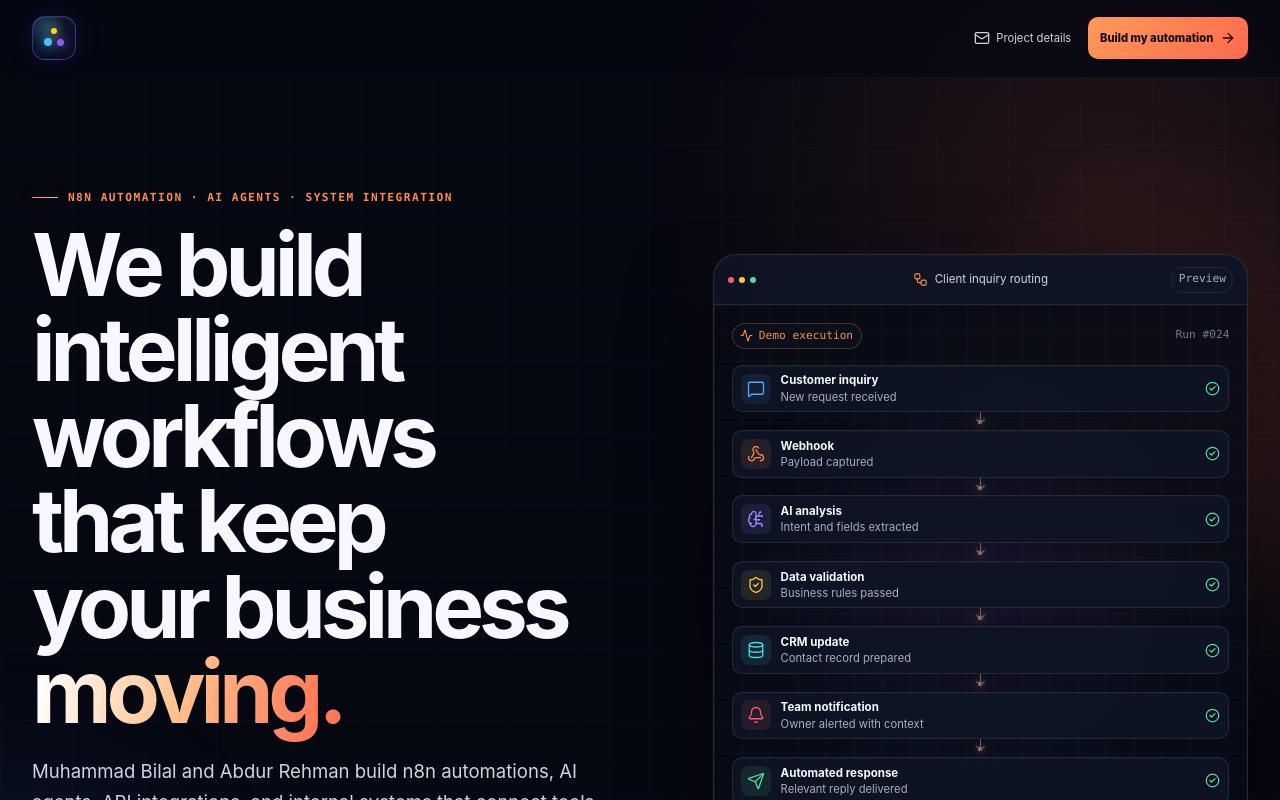
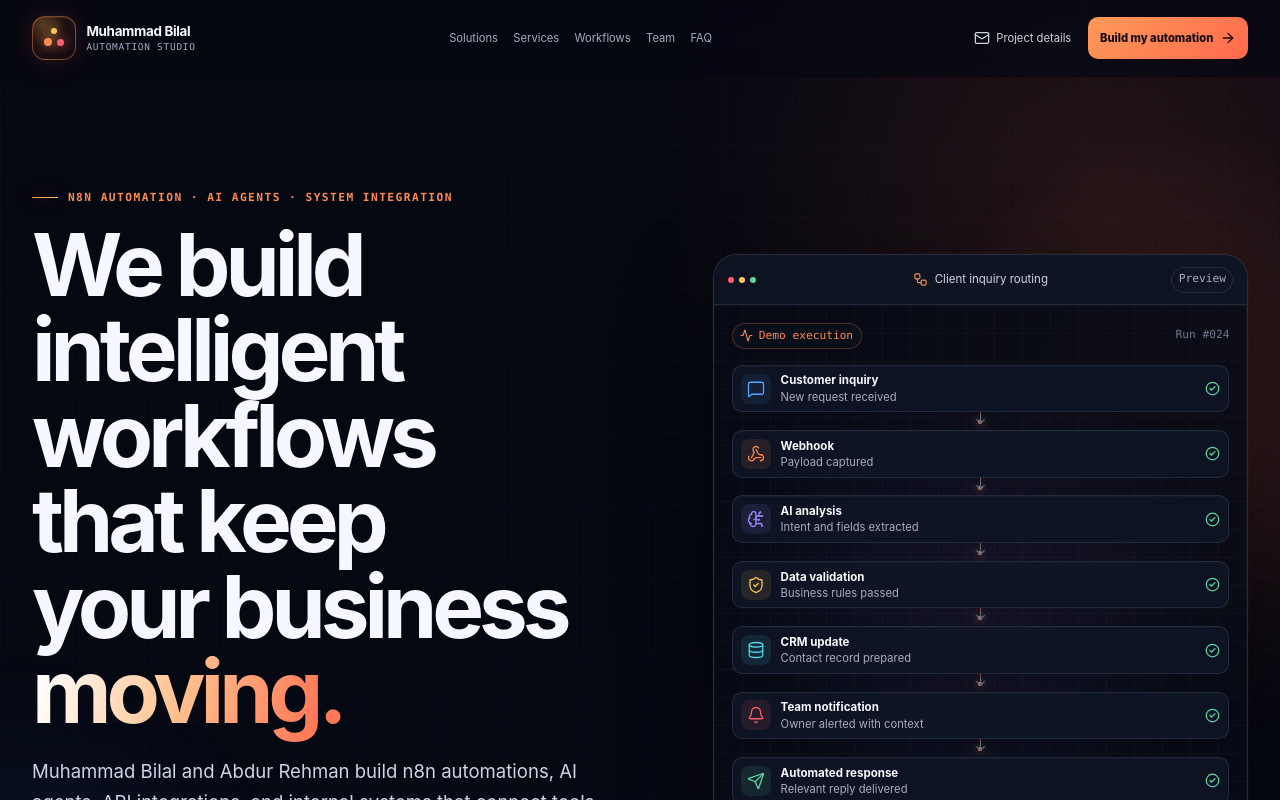
Before and after one commit to Bilal175-gif/Bilal-Portfolio, a Next.js app: page /n8n in a window 1280 px wide. Shown: the top 800 px of the page. Built offline with nearby package versions, Linux system fonts and the light colour scheme.

Commit message:
Add branded automation navigation

```diff
--- a/app/n8n/styles/foundations.css
+++ b/app/n8n/styles/foundations.css
@@ -209,13 +209,56 @@
 
 .n8n-header__brand {
   display: inline-flex;
+  flex: 0 1 auto;
+  min-width: 0;
+}
+
+.n8n-header__brand .brand {
+  gap: 0.65rem;
 }
 
 .n8n-header__brand .brand__signal {
   width: 44px;
   height: 44px;
   flex-basis: 44px;
+  border-color: rgba(255, 138, 76, 0.45);
   border-radius: 13px;
+  background:
+    radial-gradient(circle at 25% 18%, rgba(255, 196, 87, 0.24), transparent 44%),
+    linear-gradient(145deg, #24120f, #100b12);
+  box-shadow:
+    inset 0 1px 0 rgba(255, 255, 255, 0.08),
+    0 0 30px rgba(255, 105, 78, 0.18);
+}
+
+.n8n-header__brand .brand__signal i:nth-child(1) {
+  background: var(--n8n-orange);
+  color: var(--n8n-orange);
+}
+
+.n8n-header__brand .brand__signal i:nth-child(2) {
+  background: var(--n8n-red);
+  color: var(--n8n-red);
+}
+
+.n8n-header__brand .brand__signal i:nth-child(3) {
+  background: var(--n8n-amber);
+  color: var(--n8n-amber);
+}
+
+.n8n-header__brand .brand__copy strong {
+  color: var(--n8n-text);
+}
+
+.n8n-header__brand .brand__copy span {
+  color: var(--n8n-muted);
+  font-family: var(--font-mono);
+  text-transform: uppercase;
+  letter-spacing: 0.08em;
+}
+
+.n8n-header__desktop-nav {
+  display: none;
 }
 
 .n8n-header__actions {
@@ -239,6 +282,69 @@
   font-size: 0.7rem;
   font-weight: 760;
   padding: 0.65rem 0.75rem;
+}
+
+.n8n-header__menu-button {
+  display: inline-grid;
+  width: 42px;
+  height: 42px;
+  flex: 0 0 42px;
+  place-items: center;
+  border: 1px solid var(--n8n-line);
+  border-radius: 10px;
+  background: rgba(16, 23, 39, 0.72);
+  color: var(--n8n-text);
+}
+
+.n8n-header__mobile-shell {
+  display: grid;
+  max-height: 0;
+  overflow: hidden;
+  border-top: 1px solid transparent;
+  opacity: 0;
+  transition:
+    max-height 260ms ease,
+    opacity 180ms ease,
+    border-color 180ms ease;
+}
+
+.n8n-header__mobile-shell[data-open="true"] {
+  max-height: 460px;
+  border-color: var(--n8n-line);
+  opacity: 1;
+}
+
+.n8n-header__mobile-nav {
+  display: grid;
+  padding-block: 0.65rem 1rem;
+}
+
+.n8n-header__mobile-nav > a {
+  display: grid;
+  min-height: 52px;
+  grid-template-columns: 30px 1fr auto;
+  align-items: center;
+  border-bottom: 1px solid var(--n8n-line);
+  color: var(--n8n-muted-strong);
+  font-size: 0.8rem;
+}
+
+.n8n-header__mobile-nav > a > span {
+  color: var(--n8n-orange);
+  font-family: var(--font-mono);
+  font-size: 0.58rem;
+}
+
+.n8n-header__mobile-nav > .n8n-header__mobile-email {
+  display: flex;
+  min-height: 46px;
+  justify-content: center;
+  gap: 0.5rem;
+  margin-top: 0.75rem;
+  border: 1px solid rgba(255, 138, 76, 0.35);
+  border-radius: 10px;
+  background: rgba(255, 138, 76, 0.07);
+  color: var(--n8n-text);
 }
 
 /* Hero */
--- a/app/n8n/styles/responsive.css
+++ b/app/n8n/styles/responsive.css
@@ -242,7 +242,7 @@
     display: flex;
     flex: 1;
     align-items: center;
-    justify-content: flex-start;
+    justify-content: center;
     gap: clamp(0.55rem, 1.2vw, 1.1rem);
   }
 
@@ -424,6 +424,22 @@
   }
 }
 
+@media (max-width: 719px) {
+  .n8n-header__brand .brand__copy span {
+    display: none;
+  }
+
+  .n8n-header__cta {
+    display: none;
+  }
+}
+
+@media (max-width: 419px) {
+  .n8n-header__brand .brand__copy {
+    display: none;
+  }
+}
+
 @media (max-width: 519px) {
   .n8n-hero__actions,
   .n8n-final-cta__actions {
--- a/components/n8n/n8n-chrome.tsx
+++ b/components/n8n/n8n-chrome.tsx
@@ -1,4 +1,7 @@
-import { ArrowRight, Mail } from "lucide-react";
+"use client";
+
+import { useEffect, useState } from "react";
+import { ArrowRight, Mail, Menu, X } from "lucide-react";
 
 import { BrandMark } from "@/components/brand-mark";
 
@@ -9,13 +12,48 @@ type N8nHeaderProps = {
   };
 };
 
+const navigation = [
+  { href: "#solutions", label: "Solutions" },
+  { href: "#services", label: "Services" },
+  { href: "#workflows", label: "Workflows" },
+  { href: "#team", label: "Team" },
+  { href: "#faq", label: "FAQ" },
+] as const;
+
 export function N8nHeader({ site }: N8nHeaderProps) {
+  const [menuOpen, setMenuOpen] = useState(false);
+  const [scrolled, setScrolled] = useState(false);
+
+  useEffect(() => {
+    const updateHeader = () => setScrolled(window.scrollY > 12);
+    updateHeader();
+    window.addEventListener("scroll", updateHeader, { passive: true });
+    return () => window.removeEventListener("scroll", updateHeader);
+  }, []);
+
+  useEffect(() => {
+    if (!menuOpen) return;
+    const closeOnEscape = (event: KeyboardEvent) => {
+      if (event.key === "Escape") setMenuOpen(false);
+    };
+    window.addEventListener("keydown", closeOnEscape);
+    return () => window.removeEventListener("keydown", closeOnEscape);
+  }, [menuOpen]);
+
   return (
-    <header className="n8n-header">
+    <header className="n8n-header" data-scrolled={scrolled} data-menu-open={menuOpen}>
       <div className="n8n-header__inner">
-        <a className="n8n-header__brand" href="#n8n-content" aria-label="Automation agency home">
-          <BrandMark compact name={site.name} />
+        <a className="n8n-header__brand" href="/" aria-label="Visit Muhammad Bilal's portfolio">
+          <BrandMark name={site.name} title="Automation studio" />
         </a>
+
+        <nav className="n8n-header__desktop-nav" aria-label="Automation page navigation">
+          {navigation.map((item) => (
+            <a className="n8n-header__nav-link" href={item.href} key={item.href}>
+              {item.label}
+            </a>
+          ))}
+        </nav>
 
         <div className="n8n-header__actions">
           <a className="n8n-header__email" href={`mailto:${site.email}`}>
@@ -26,7 +64,33 @@ export function N8nHeader({ site }: N8nHeaderProps) {
             Build my automation
             <ArrowRight aria-hidden="true" size={16} strokeWidth={1.9} />
           </a>
+          <button
+            className="n8n-header__menu-button"
+            type="button"
+            aria-expanded={menuOpen}
+            aria-controls="n8n-mobile-navigation"
+            aria-label={menuOpen ? "Close navigation menu" : "Open navigation menu"}
+            onClick={() => setMenuOpen((current) => !current)}
+          >
+            {menuOpen ? <X aria-hidden="true" size={20} /> : <Menu aria-hidden="true" size={20} />}
+          </button>
         </div>
+      </div>
+
+      <div className="n8n-header__mobile-shell" data-open={menuOpen}>
+        <nav className="n8n-header__mobile-nav" id="n8n-mobile-navigation" aria-label="Mobile navigation">
+          {navigation.map((item, index) => (
+            <a href={item.href} key={item.href} onClick={() => setMenuOpen(false)}>
+              <span>0{index + 1}</span>
+              {item.label}
+              <ArrowRight aria-hidden="true" size={15} />
+            </a>
+          ))}
+          <a className="n8n-header__mobile-email" href={`mailto:${site.email}`} onClick={() => setMenuOpen(false)}>
+            <Mail aria-hidden="true" size={15} />
+            Discuss a project
+          </a>
+        </nav>
       </div>
     </header>
   );
```
